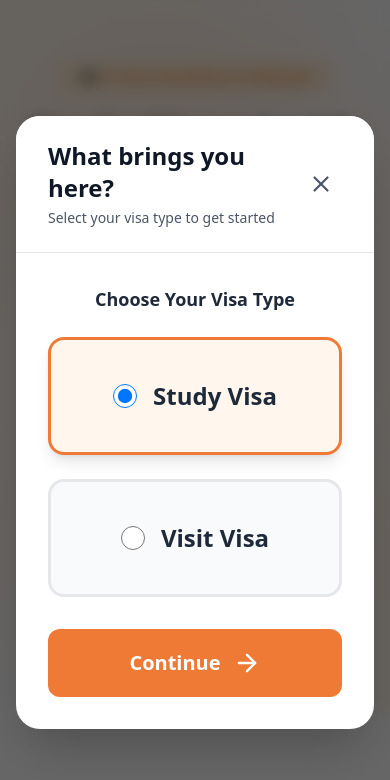
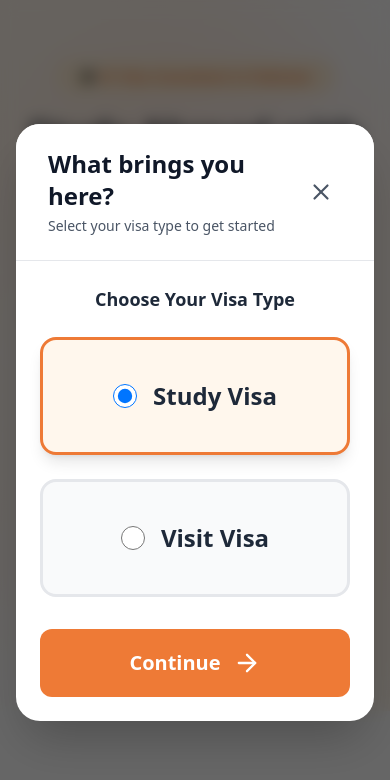
Before and after one commit to Zainshk64/HnH-ApplyForm, a React (Vite) app: page / in a window 390 px wide. Both pictures are taken after a click on the button "Apply Now". Shown: the top 780 px of the page. Built offline with nearby package versions, Linux system fonts and the light colour scheme.

Commit message:
ui fixes

```diff
--- a/src/pages/ApplyModal.jsx
+++ b/src/pages/ApplyModal.jsx
@@ -107,7 +107,7 @@ export default function ApplyModal({ isOpen, onClose }) {
             </button>
           </div>
 
-          <div className="p-8">
+          <div className="p-6">
             {/* Step 1: Visa Type Only */}
             {step === 1 && (
               <motion.div
--- a/src/pages/Home.jsx
+++ b/src/pages/Home.jsx
@@ -97,7 +97,7 @@ export default function Home() {
             whileHover={{ scale: 1.05 }}
             whileTap={{ scale: 0.95 }}
             onClick={() => setIsModalOpen(true)}
-            className="mt-12 cursor-pointer bg-[#EE7A36] text-white font-bold sm:text-lg px-5 sm:px-10 py-5 rounded-full shadow-xl hover:shadow-2xl hover:bg-[#d96d2f] transition-all inline-flex items-center gap-3"
+            className="mt-12 cursor-pointer bg-[#EE7A36] text-white font-bold sm:text-lg  px-10 py-5 rounded-full shadow-xl hover:shadow-2xl hover:bg-[#d96d2f] transition-all inline-flex items-center gap-3"
           >
             Apply Now
             <ArrowRight size={24} />
```
